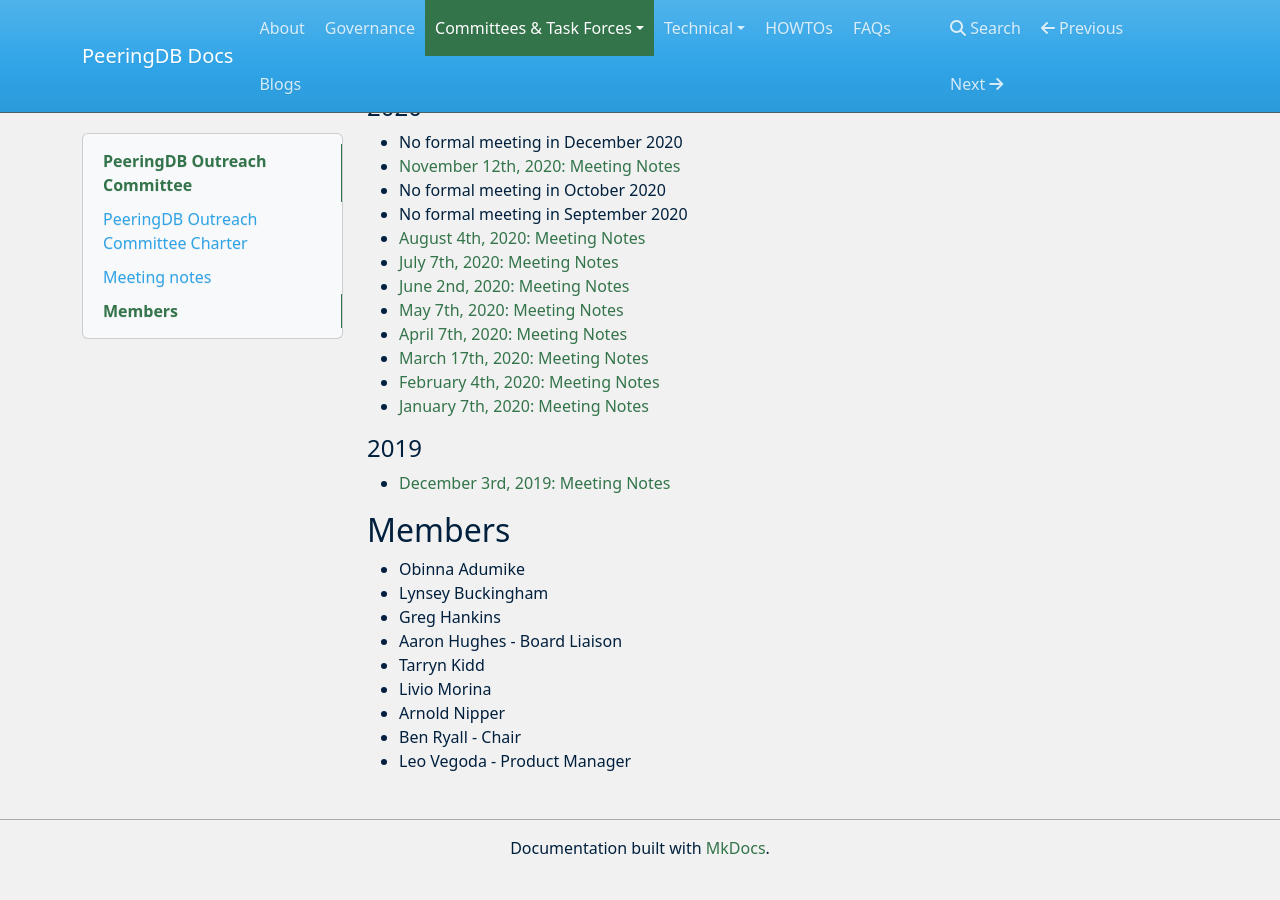
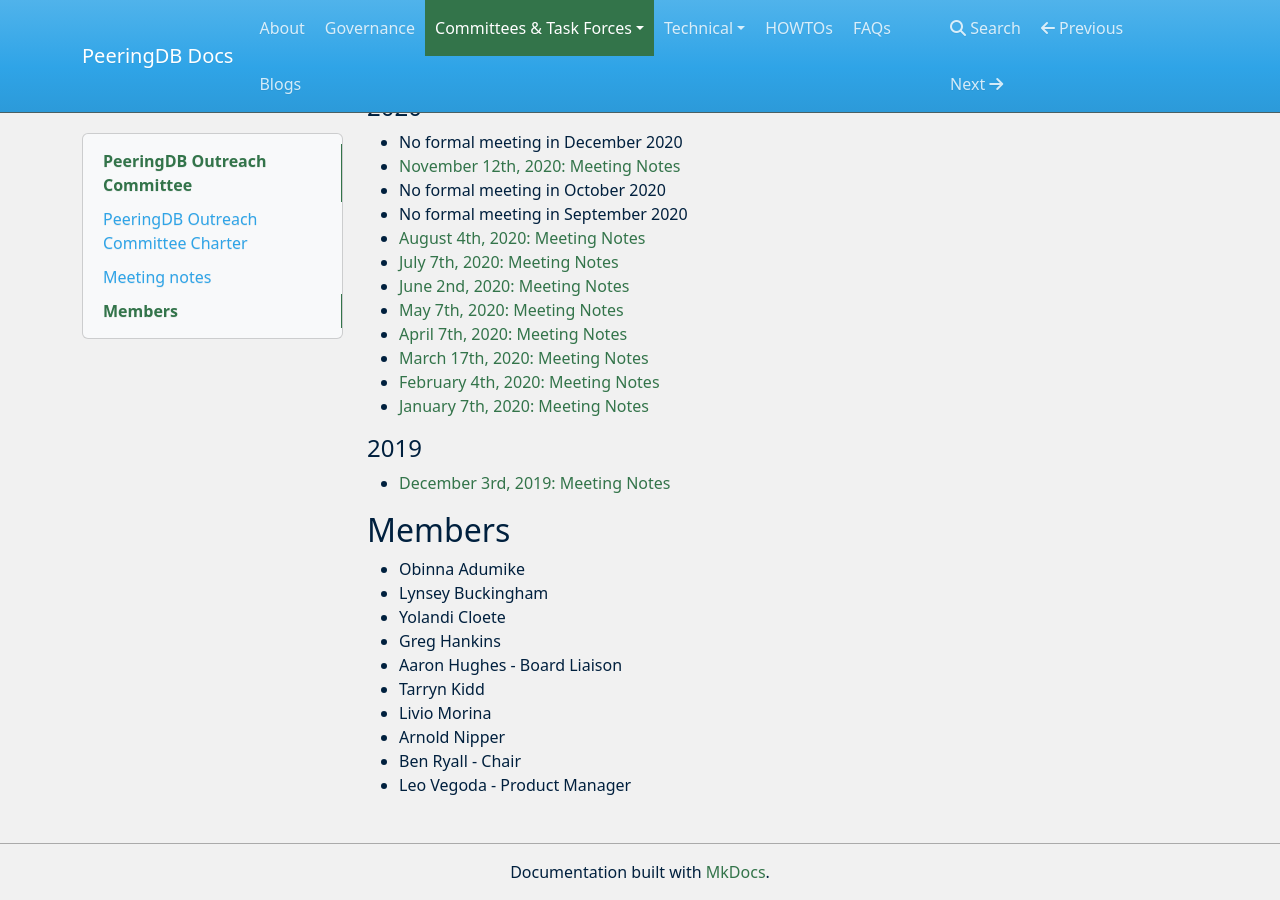
Before and after one commit to peeringdb/docs, an MkDocs documentation site: the page built from docs/committee/outreach/index.md, in a window 1280 px wide and 900 px high, scrolled down 2428 px. Built offline with MkDocs 1.6.1, drawn with Linux system fonts in a browser that asks for light colours; nearby versions of some CDN libraries; before the commit the page ends 3304 px from its top, so only the background shows below that.

Commit message:
Moved Yolandi from PC to OC.

```diff
--- a/docs/committee/outreach/index.md
+++ b/docs/committee/outreach/index.md
@@ -73,6 +73,7 @@
 
 - Obinna Adumike
 - Lynsey Buckingham
+- Yolandi Cloete
 - Greg Hankins
 - Aaron Hughes - Board Liaison
 - Tarryn Kidd
```
Also changed, not shown: docs/committee/product/index.md (+0 -1 lines).
